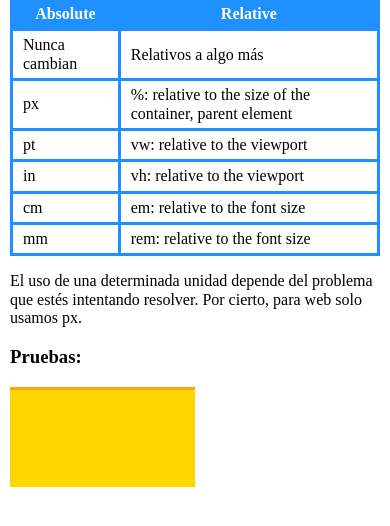
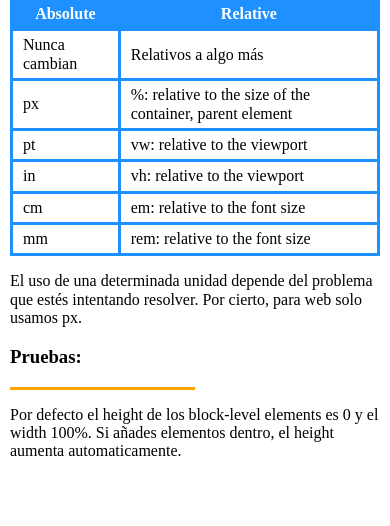
Before and after one commit to kevinsoliz/HTMLwithMosh, a plain HTML site: page LAYOUT/2_MeasurementUnits.html in a window 390 px wide. Shown: the part 62-588 px from the top of the page. Drawn offline with Linux system fonts and the light colour scheme.

Commit message:
Measurement Units: Add explanatory paragraphs and comments to clarify block-level element behavior and responsive design principles con las unidades relativas.

```diff
--- a/LAYOUT/2_MeasurementUnits.html
+++ b/LAYOUT/2_MeasurementUnits.html
@@ -51,6 +51,11 @@
       <section>
         <h3>Pruebas:</h3>
         <div class="box"></div>
+        <p>
+          Por defecto el height de los block-level elements es 0 y el width
+          100%. Si añades elementos dentro, el height aumenta automaticamente.
+        </p>
+        <div></div>
       </section>
     </main>
   </body>
--- a/LAYOUT/css/2_measuementUnits.css
+++ b/LAYOUT/css/2_measuementUnits.css
@@ -26,14 +26,19 @@ th {
 }
 
 .box {
-  /* 50% of the width of the parent, if you resized the browser window our
-  box also get resized. Este es el beneficio de los relative units, con
-  ellos podemos crear Layouts that adjust broser screen sizes. We can create
-  more scalable layouts.*/
-  /* fijate que al final el browser lo convierte a px: 150 px*/
-  width: 50%; /* el padre es el body element*/
-  height: 100px;
+  width: 50%;
+  /*Ahora pensarás que si el height está definido al 100% tu box va a ocupar toda
+  la pantalla, no, ocupará solo una linea. */
+  height: 100%; /*Por defecto el height de los block-level elements es 0*/
   background-color: gold;
-  border-top: 3px solid orange; /* esta es una de las aplicaciones comunes del uso de px */
-  /* si el width del padre (body) no se especifica tomará el 50% del 100% de ancho */
+  border-top: 3px solid orange; /* la linea que ves es los 3px del borde (el único valor absoluto)*/
+  /*
+    /*Ahora para que el height ocupe toda la pantalla debemos usar view port units.
+    Viewport units (vw, vh, vmin, vmax) permiten definir tamaños relativos al tamaño de la ventana del navegador.
+    - 1vw equivale al 1% del ancho del viewport.
+    - 1vh equivale al 1% de la altura del viewport.
+    - 1vmin equivale al 1% del valor menor entre el ancho y la altura del viewport.
+    - 1vmax equivale al 1% del valor mayor entre el ancho y la altura del viewport.
+    Usar estas unidades es útil para crear diseños responsivos que se adapten a diferentes tamaños de pantalla.
+  */
 }
```
